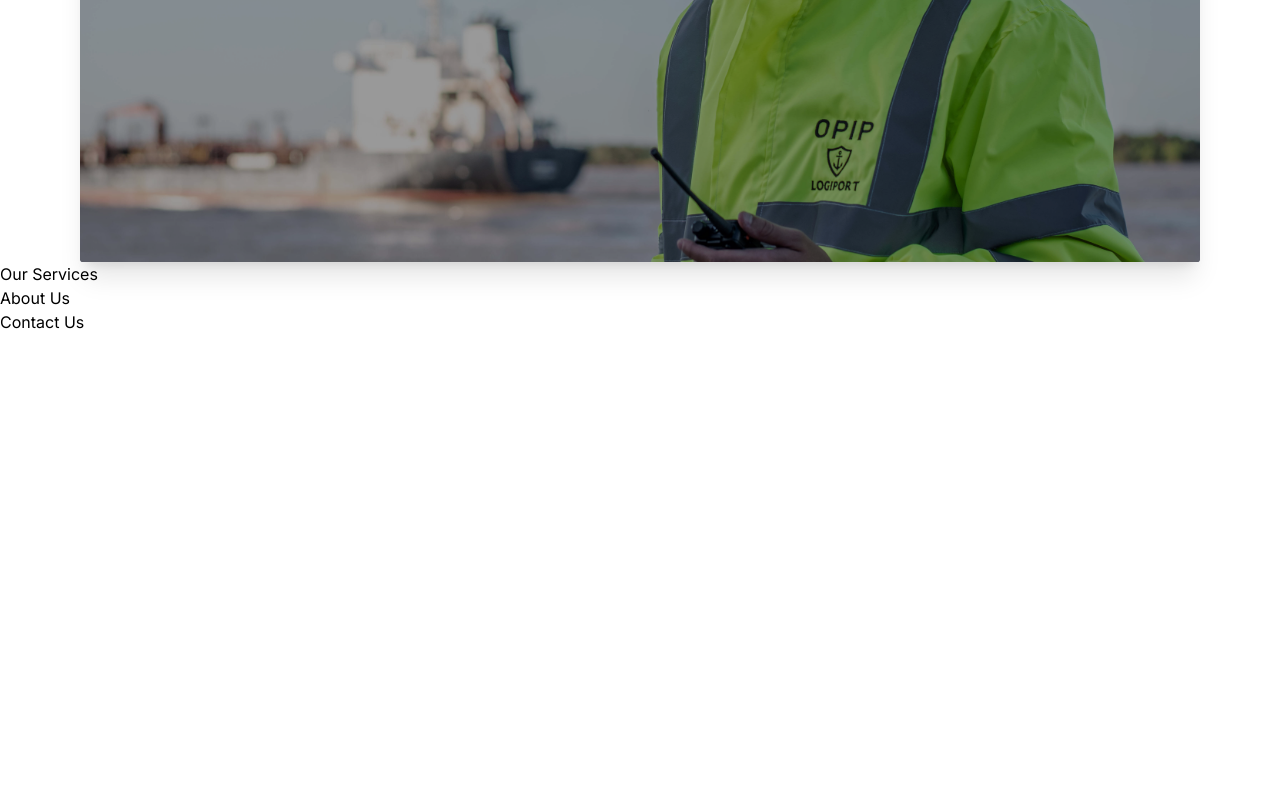
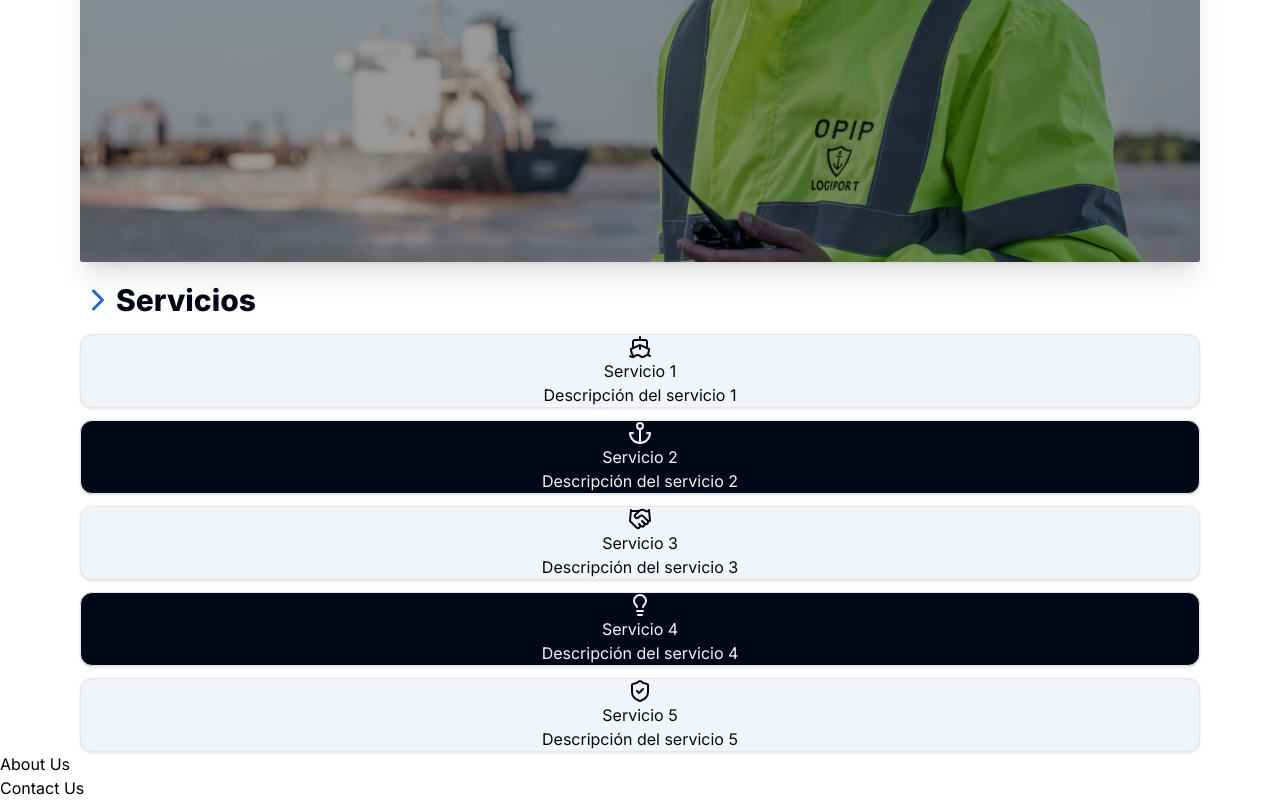
Before and after one commit to Stefano-Mazziotta/logiport.com.ar, a Next.js app: page / in a window 1280 px wide. Shown: the part 666-1466 px from the top of the page. Before the commit the page ends 1000 px from the top, so only its background shows below. Built offline with nearby package versions, Linux system fonts and the light colour scheme.

Commit message:
working on services section

```diff
--- a/src/app/page.tsx
+++ b/src/app/page.tsx
@@ -1,16 +1,11 @@
 import Hero from "@/components/hero";
-import Image from "next/image";
-import Link from "next/link";
+import ServiceSection from "@/sections/servicesSection";
 
 export default function Home() {
   return (
     <>
       <Hero />
-
-      <section id="services">
-        <h2>Our Services</h2>
-        {/* Add content about your services here */}
-      </section>
+      <ServiceSection />
       <section id="about">
         <h2>About Us</h2>
         {/* Add content about your company here */}
--- a/src/components/hero.tsx
+++ b/src/components/hero.tsx
@@ -13,7 +13,7 @@
   const firstPart = words.join(" ");
 
   return (
-    <header className="flex flex-col gap-5">
+    <header className="flex flex-col gap-5 mb-5">
       {/* Contenido */}
       <section className="flex flex-col text-left px-2 md:px-10 xl:px-20">
         {/* Título Principal */}
--- /dev/null
+++ b/src/components/ui/card.tsx
@@ -0,0 +1,76 @@
+import * as React from "react"
+
+import { cn } from "@/lib/utils"
+
+const Card = React.forwardRef<
+  HTMLDivElement,
+  React.HTMLAttributes<HTMLDivElement>
+>(({ className, ...props }, ref) => (
+  <div
+    ref={ref}
+    className={cn(
+      "rounded-xl border bg-card text-card-foreground shadow",
+      className
+    )}
+    {...props}
+  />
+))
+Card.displayName = "Card"
+
+const CardHeader = React.forwardRef<
+  HTMLDivElement,
+  React.HTMLAttributes<HTMLDivElement>
+>(({ className, ...props }, ref) => (
+  <div
+    ref={ref}
+    className={cn("flex flex-col space-y-1.5 p-6", className)}
+    {...props}
+  />
+))
+CardHeader.displayName = "CardHeader"
+
+const CardTitle = React.forwardRef<
+  HTMLDivElement,
+  React.HTMLAttributes<HTMLDivElement>
+>(({ className, ...props }, ref) => (
+  <div
+    ref={ref}
+    className={cn("font-semibold leading-none tracking-tight", className)}
+    {...props}
+  />
+))
+CardTitle.displayName = "CardTitle"
+
+const CardDescription = React.forwardRef<
+  HTMLDivElement,
+  React.HTMLAttributes<HTMLDivElement>
+>(({ className, ...props }, ref) => (
+  <div
+    ref={ref}
+    className={cn("text-sm text-muted-foreground", className)}
+    {...props}
+  />
+))
+CardDescription.displayName = "CardDescription"
+
+const CardContent = React.forwardRef<
+  HTMLDivElement,
+  React.HTMLAttributes<HTMLDivElement>
+>(({ className, ...props }, ref) => (
+  <div ref={ref} className={cn("p-6 pt-0", className)} {...props} />
+))
+CardContent.displayName = "CardContent"
+
+const CardFooter = React.forwardRef<
+  HTMLDivElement,
+  React.HTMLAttributes<HTMLDivElement>
+>(({ className, ...props }, ref) => (
+  <div
+    ref={ref}
+    className={cn("flex items-center p-6 pt-0", className)}
+    {...props}
+  />
+))
+CardFooter.displayName = "CardFooter"
+
+export { Card, CardHeader, CardFooter, CardTitle, CardDescription, CardContent }
--- /dev/null
+++ b/src/sections/servicesSection.tsx
@@ -0,0 +1,76 @@
+"use server";
+import { Card, CardContent } from "@/components/ui/card";
+import {
+  Ship,
+  Anchor,
+  Handshake,
+  Lightbulb,
+  ShieldCheck,
+  LucideProps,
+  ChevronRight,
+} from "lucide-react";
+
+interface Service {
+  title: string;
+  description: string;
+  icon: React.ComponentType<LucideProps>;
+}
+
+const ServiceSection: React.FC = async () => {
+  const services: Service[] = [
+    {
+      title: "Servicio 1",
+      description: "Descripción del servicio 1",
+      icon: Ship,
+    },
+    {
+      title: "Servicio 2",
+      description: "Descripción del servicio 2",
+      icon: Anchor,
+    },
+    {
+      title: "Servicio 3",
+      description: "Descripción del servicio 3",
+      icon: Handshake,
+    },
+    {
+      title: "Servicio 4",
+      description: "Descripción del servicio 4",
+      icon: Lightbulb,
+    },
+    {
+      title: "Servicio 5",
+      description: "Descripción del servicio 5",
+      icon: ShieldCheck,
+    },
+  ];
+  return (
+    <section id="services" className="px-2 md:px-10 xl:px-20">
+      <h2 className="text-foreground text-3xl font-bold flex mb-4">
+        <ChevronRight size={36} className="text-primary" />
+        Servicios
+      </h2>
+      <div className="grid grid-cols-1 md:grid-cols-2 lg:grid-cols-3 gap-3">
+        {services.map((service, index) => {
+          const isOdd = index % 2 !== 0;
+          return (
+            <Card
+              key={index}
+              className={`flex flex-col items-center justify-center p-4 ${
+                isOdd
+                  ? "bg-foreground text-secondary"
+                  : "bg-secondary text-foreground"
+              }`}
+            >
+              <service.icon />
+              <h3>{service.title}</h3>
+              <p>{service.description}</p>
+            </Card>
+          );
+        })}
+      </div>
+    </section>
+  );
+};
+
+export default ServiceSection;
```
Also changed, not shown: content.json (deleted, +0 -66 lines), src/components/sections/ideales-section.tsx (deleted, +0 -42 lines), package.json (line endings or trailing spaces).
